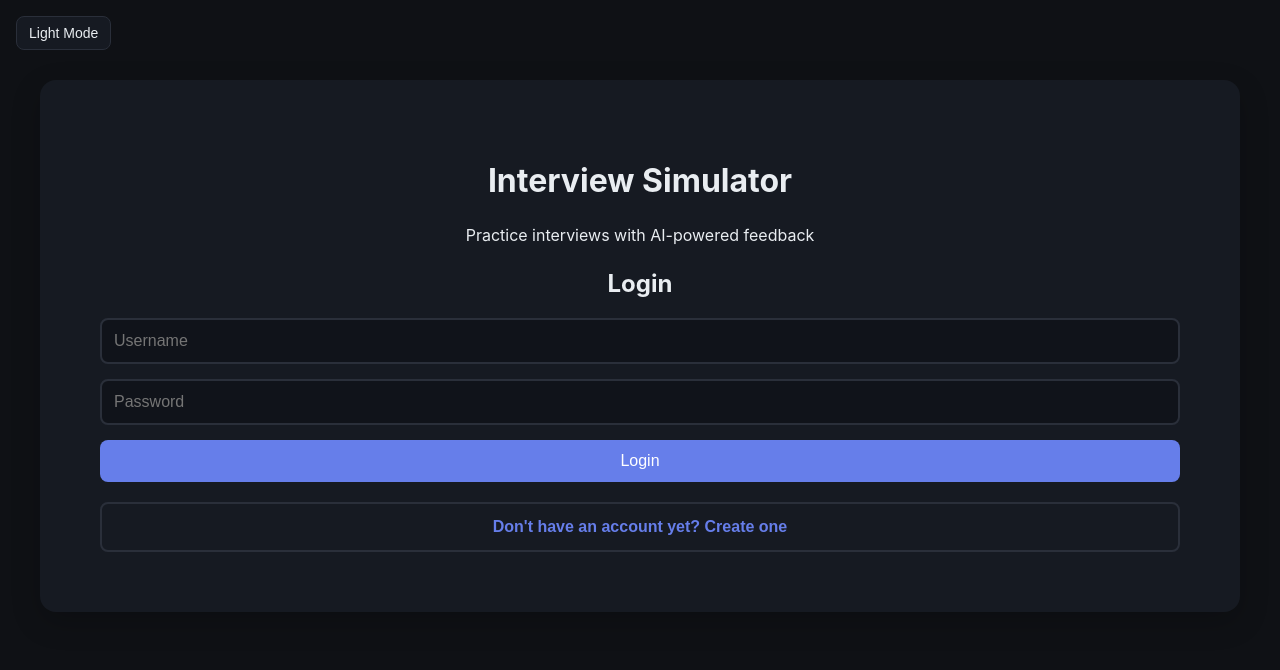
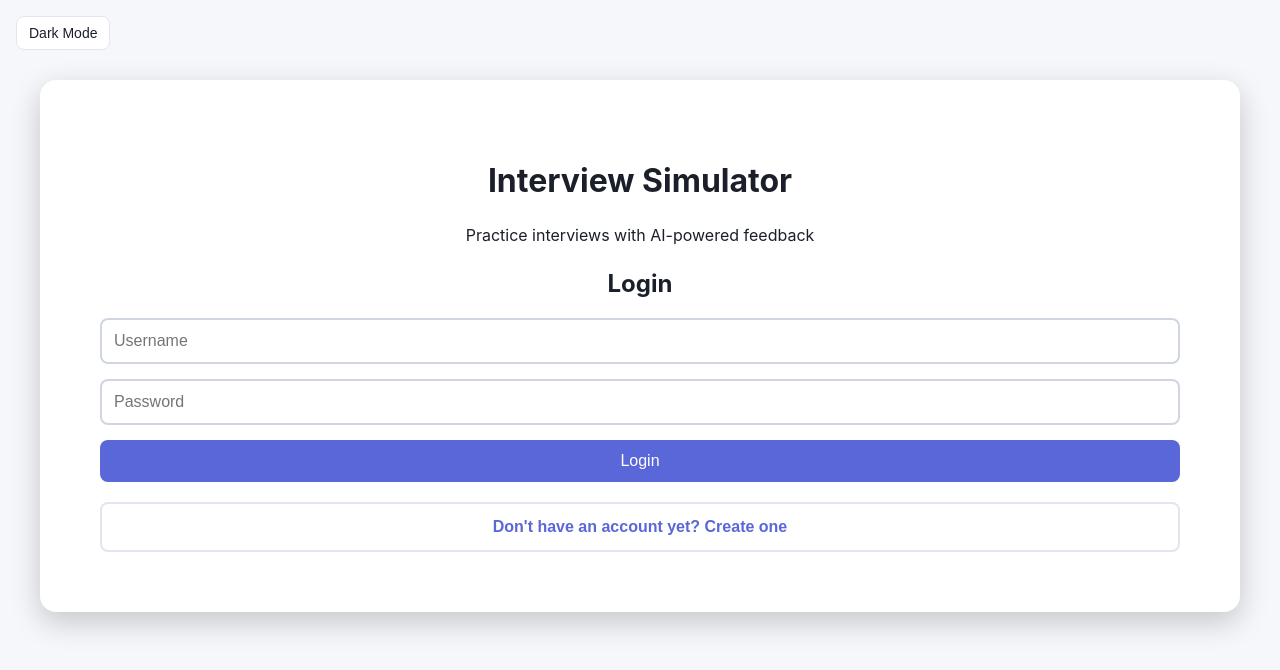
Before and after one commit to vinisha231/Interview_simulator, a React (Vite) app in the folder frontend/: page / in a window 1280 px wide. Shown: the top 670 px of the page. Built offline with nearby package versions, Linux system fonts and the light colour scheme.

Commit message:
fix(ui): persist theme preference and respect system color scheme
Theme reset to dark on every reload. Now the choice is saved to
localStorage and first-time visitors get their OS preference.

```diff
--- a/frontend/src/App.jsx
+++ b/frontend/src/App.jsx
@@ -321,7 +321,11 @@ export default function App() {
   const [loginPrefill, setLoginPrefill] = useState(null);
   const [currentView, setCurrentView] = useState("interview");
   const [interviewType, setInterviewType] = useState(null);
-  const [theme, setTheme] = useState("dark");
+  const [theme, setTheme] = useState(() => {
+    const saved = localStorage.getItem("theme");
+    if (saved === "light" || saved === "dark") return saved;
+    return window.matchMedia?.("(prefers-color-scheme: light)").matches ? "light" : "dark";
+  });
   const [role, setRole] = useState("");
   const [company, setCompany] = useState("");
   const [difficulty, setDifficulty] = useState("medium");
@@ -542,6 +546,7 @@ export default function App() {
   useEffect(() => {
     document.body.classList.remove("theme-dark", "theme-light");
     document.body.classList.add(`theme-${theme}`);
+    localStorage.setItem("theme", theme);
   }, [theme]);
 
   useEffect(() => {
```
